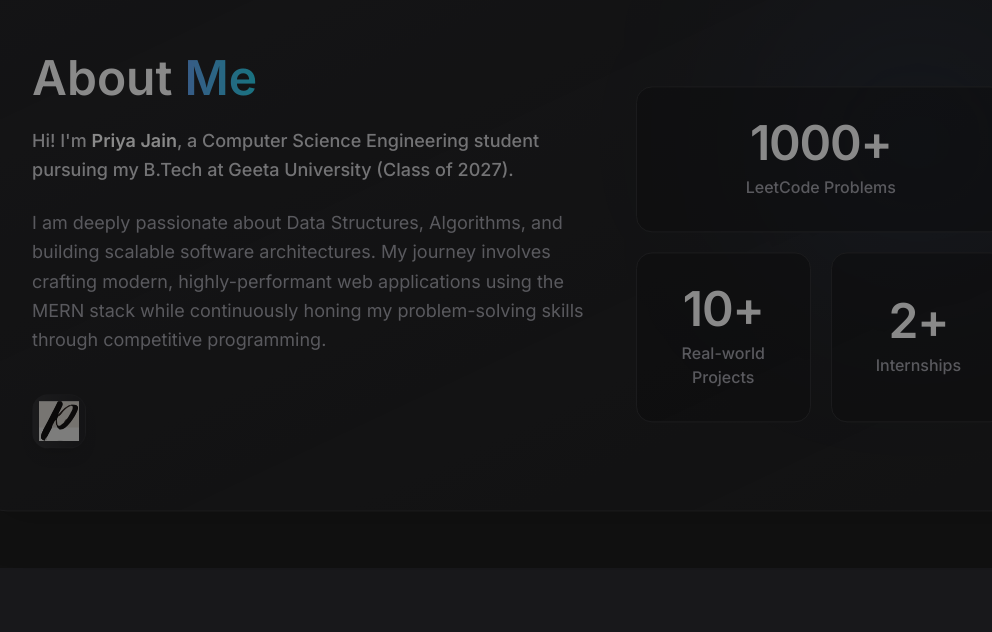
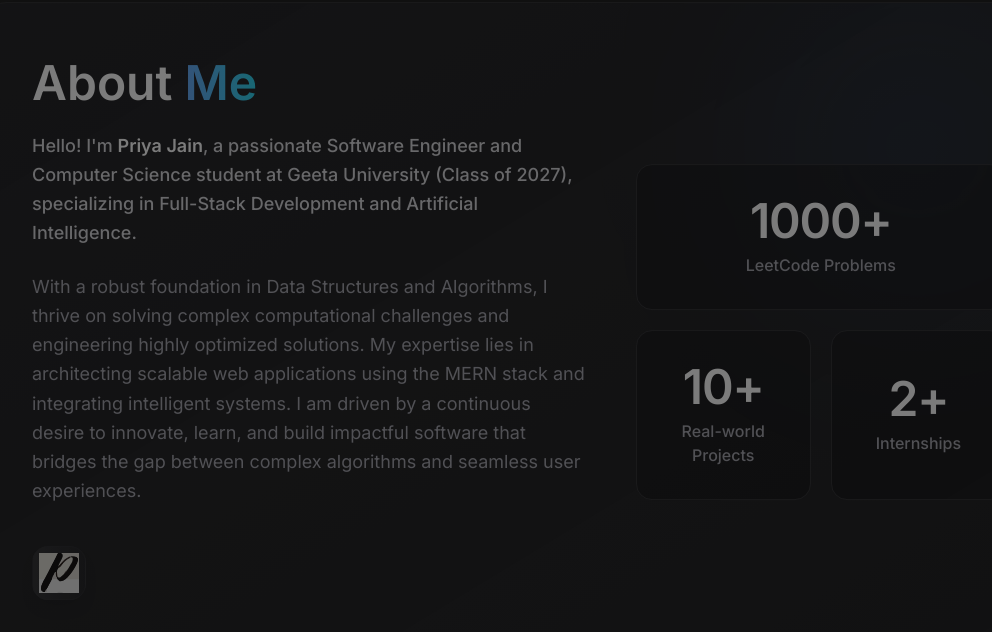
Before and after one commit to PJain7988/Portfolio, a React (Vite) app: page / in a window 1280 px wide. Shown: the part 778-1410 px from the top of the page, without its empty margins (121-1113 px from the left). Built offline with nearby package versions, Linux system fonts and the light colour scheme.

Commit message:
Update About section text to be more professional and impactful

```diff
--- a/src/components/About.jsx
+++ b/src/components/About.jsx
@@ -23,10 +23,10 @@ const About = () => {
                 About <span className="text-transparent bg-clip-text bg-gradient-to-r from-blue-400 to-cyan-400">Me</span>
               </h2>
               <p className="text-zinc-300 mb-6 text-lg leading-relaxed font-medium">
-                Hi! I'm <strong className="text-white">Priya Jain</strong>, a Computer Science Engineering student pursuing my B.Tech at Geeta University (Class of 2027).
+                Hello! I'm <strong className="text-white">Priya Jain</strong>, a passionate Software Engineer and Computer Science student at Geeta University (Class of 2027), specializing in Full-Stack Development and Artificial Intelligence.
               </p>
               <p className="text-zinc-400 mb-10 leading-relaxed text-lg">
-                I am deeply passionate about Data Structures, Algorithms, and building scalable software architectures. My journey involves crafting modern, highly-performant web applications using the MERN stack while continuously honing my problem-solving skills through competitive programming.
+                With a robust foundation in Data Structures and Algorithms, I thrive on solving complex computational challenges and engineering highly optimized solutions. My expertise lies in architecting scalable web applications using the MERN stack and integrating intelligent systems. I am driven by a continuous desire to innovate, learn, and build impactful software that bridges the gap between complex algorithms and seamless user experiences.
               </p>
               <div className="inline-block p-1.5 rounded-2xl bg-gradient-to-r from-zinc-800 to-zinc-900 border border-zinc-800/50 shadow-lg">
                  <img src="/images/logo.svg" alt="logo" width={40} height={40} className="w-[40px] h-[40px]" />
```
